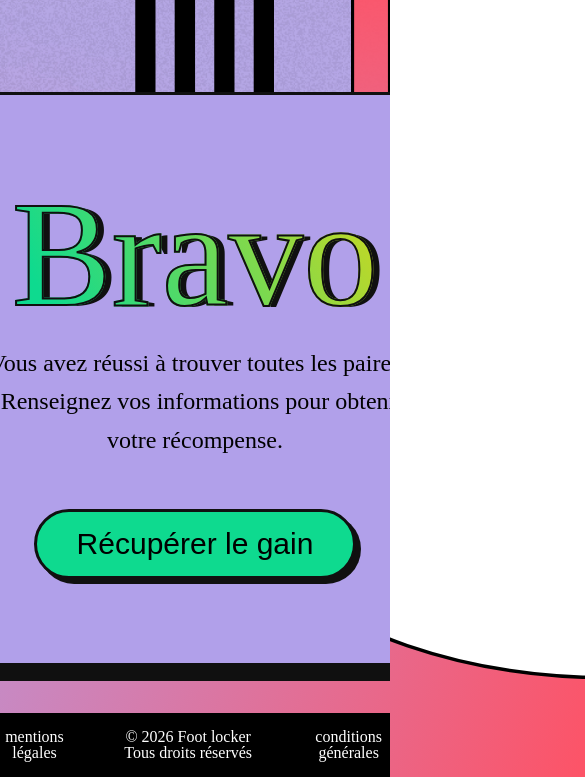
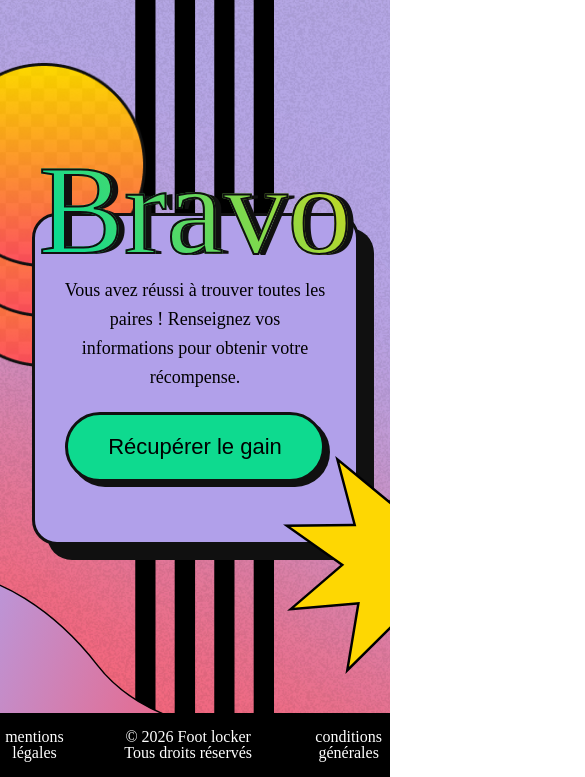
Before and after one commit to guillaume-zhu/sneakers-match-footlocker-front, a website built with Vite: page fin-jeux.html in a window 390 px wide. Shown: the part 67-844 px from the top of the page, 585 px wide, since content can reach past the window. Built offline with nearby package versions, Linux system fonts and the light colour scheme.

Commit message:
✨feat: complete fin-jeu responsive

```diff
--- a/src/styles/main.css
+++ b/src/styles/main.css
@@ -442,6 +442,9 @@ header > div {
 /* éléments décoratifs de la card */
 .fin-jeu-copie {
   position: relative;
+  display: flex;
+  align-items: center;
+  justify-content: center;
 }
 
 /* soleil */
@@ -474,7 +477,6 @@ header > div {
 /* étoile */
 .fin-jeu-etoile {
   position: absolute;
-  width: 40%;
   bottom: -60px;
   right: -160px;
   z-index: 11;
@@ -926,6 +928,65 @@ footer > nav > ul > li > a {
     margin-top: 40px;
   }
 }
+/* --- FIN JEU RESPONSIVE --- */
+@media (max-width: 1024px) {
+  .fin-jeu-card {
+    width: 500px;
+  }
+  .fin-jeu-card p {
+    width: 80%;
+  }
+  .fin-jeu-fluid {
+    width: 100%;
+  }
+}
+
+@media (max-width: 768px) {
+  .fin-jeu-card {
+    width: 400px;
+    height: 60vh;
+  }
+  .fin-jeu-title {
+    position: absolute;
+    top: -70px;
+  }
+  .fin-jeu-etoile {
+    width: 250px;
+    right: -130px;
+  }
+  .fin-jeu-gradient-bar {
+    display: none;
+  }
+}
+@media (max-width: 480px) {
+  .fin-jeu-card {
+    width: 327px;
+    height: 80%;
+    padding: 60px 30px;
+    gap: 20px;
+  }
+  .fin-jeu-title {
+    font-size: 8rem;
+  }
+  .fin-jeu-card p {
+    font-size: 1.125rem;
+    width: 100%;
+  }
+  .fin-jeu button {
+    font-size: 1.375rem;
+  }
+  .fin-jeu-soleil-group {
+    left: -90px;
+    top: -150px;
+  }
+  .fin-jeu-soleil-group img {
+    width: 204px;
+  }
+  .fin-jeu-etoile {
+    width: 246px;
+    right: -170px;
+  }
+}
 
 /* --- FORMULAIRE RESPONSIVE --- */
 /* Max 1080px */
```
